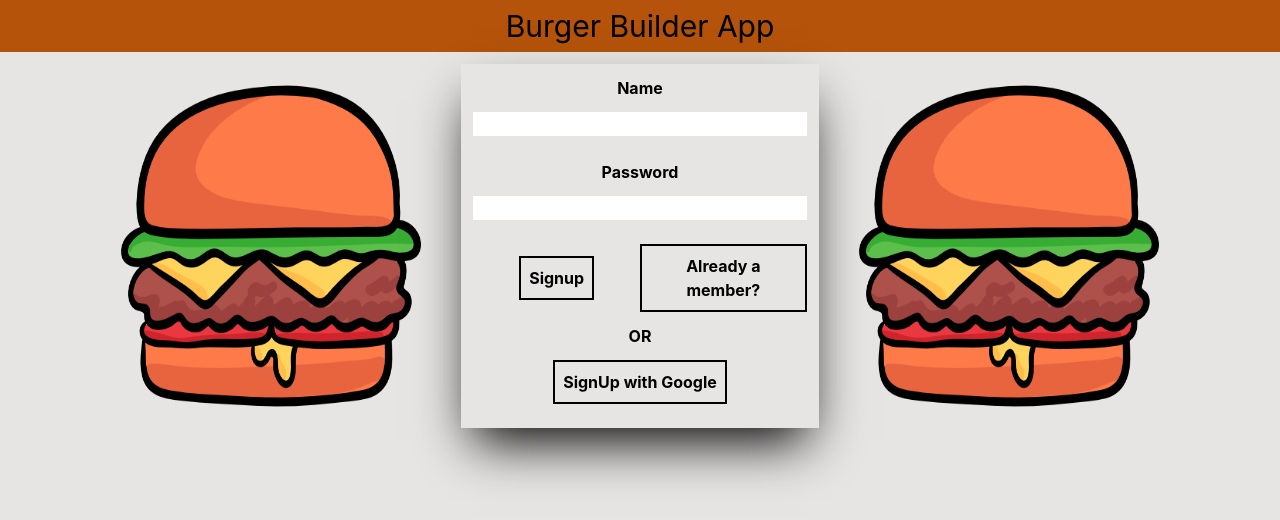
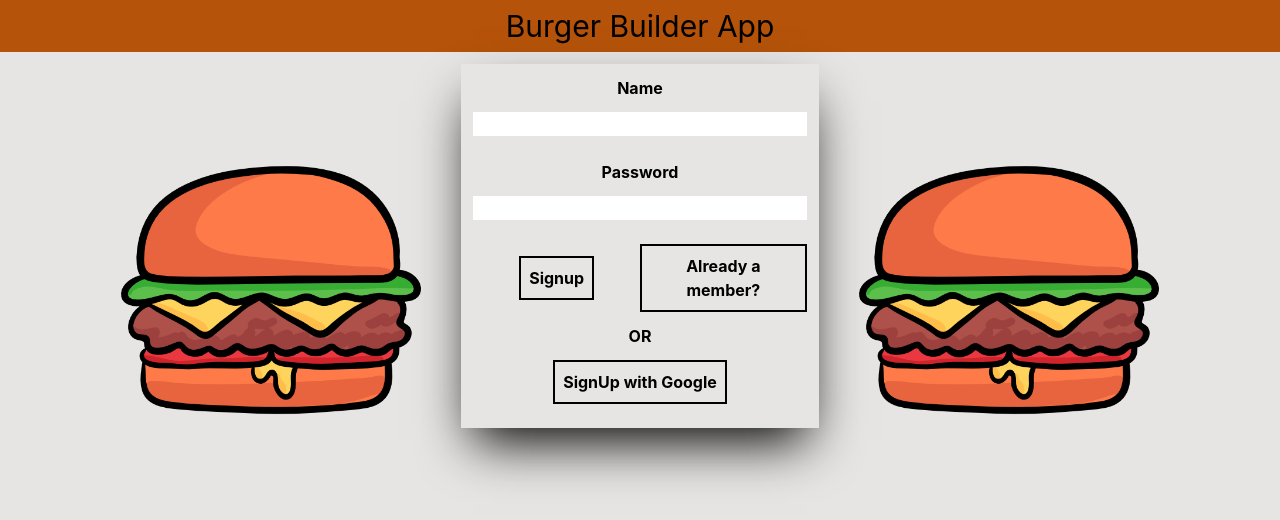
Before and after one commit to jojimanos/burger_builder, a Next.js app: page /account/signup in a window 1280 px wide. Shown: the top 520 px of the page. Built offline with nearby package versions, Linux system fonts and the light colour scheme.

Commit message:
Minor ui changes on Sign up page

```diff
--- a/pages/account/signup.tsx
+++ b/pages/account/signup.tsx
@@ -53,7 +53,7 @@ export default function Signup() {
     e.preventDefault();
     let isValid = validationSchema();
 
-    if (signInType === "email and password") {
+    if (signInType == "email and password") {
       if (isValid) {
         try {
           const user = await createUserWithEmailAndPassword(
@@ -139,7 +139,7 @@ export default function Signup() {
         </MediaQuery>
         <MediaQuery minWidth={641}>
           <div className="grid grid-cols-3 gap-2">
-            <div className="flex justify-end">
+            <div className="flex self-end justify-end">
               <Image
                 alt=""
                 src={"/cheeseBurger.png"}
@@ -158,19 +158,23 @@ export default function Signup() {
                   type="email"
                   onChange={(e) => setEmail(e.target.value)}
                 />
-                <div className="text-red-500">{emailError}</div>
+                <div className="text-red-500">
+                  {emailError && "Email is not valid."}
+                </div>
                 <label className="text-black font-bold">Password</label>
                 <input
                   className="focus:shadow-md focus:shadow-teal-500"
                   type="password"
                   onChange={(e) => setPassword(e.target.value)}
                 />
-                <div className="text-red-500">{passwordError}</div>
+                <div className="text-red-500">
+                  {passwordError && "Password is not valid."}
+                </div>
                 <div className="grid grid-cols-2 place-items-center">
                   <button
                     onClick={() => {
                       setSignInType("email and password");
-                      console.log(signInType);
+                      console.log(signInType, emailError, passwordError);
                     }}
                     className="border-2 border-black p-2 font-bold text-black"
                   >
@@ -206,7 +210,7 @@ export default function Signup() {
                 </div>
               </form>
             </div>
-            <div className="flex justify-start">
+            <div className="flex self-end justify-start">
               <Image
                 alt=""
                 src={"/cheeseBurger.png"}
```
